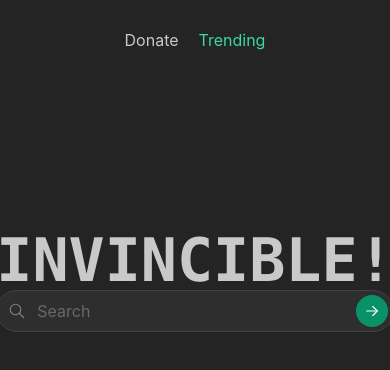
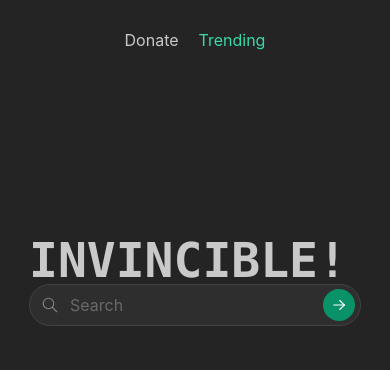
Before and after one commit to anilpdv/Invincible, a React (Create React App) app: page / in a window 390 px wide. Shown: the top 370 px of the page. Built offline with nearby package versions, Linux system fonts and the light colour scheme.

Commit message:
small change of title font

```diff
--- a/src/components/FrontPage.jsx
+++ b/src/components/FrontPage.jsx
@@ -42,7 +42,7 @@
       <Center h={400}>
         <Flex direction={"column"}>
           <motion.h1
-            className="text-6xl md:text-6xl lg:text-7xl font-mono font-bold"
+            className="text-5xl md:text-6xl lg:text-7xl font-mono font-bold"
             initial={{ opacity: 0, y: -50 }}
             animate={{ opacity: 1, y: 0 }}
             transition={{ duration: 0.7, delay: 0.6, ease: "easeOut" }}
```
